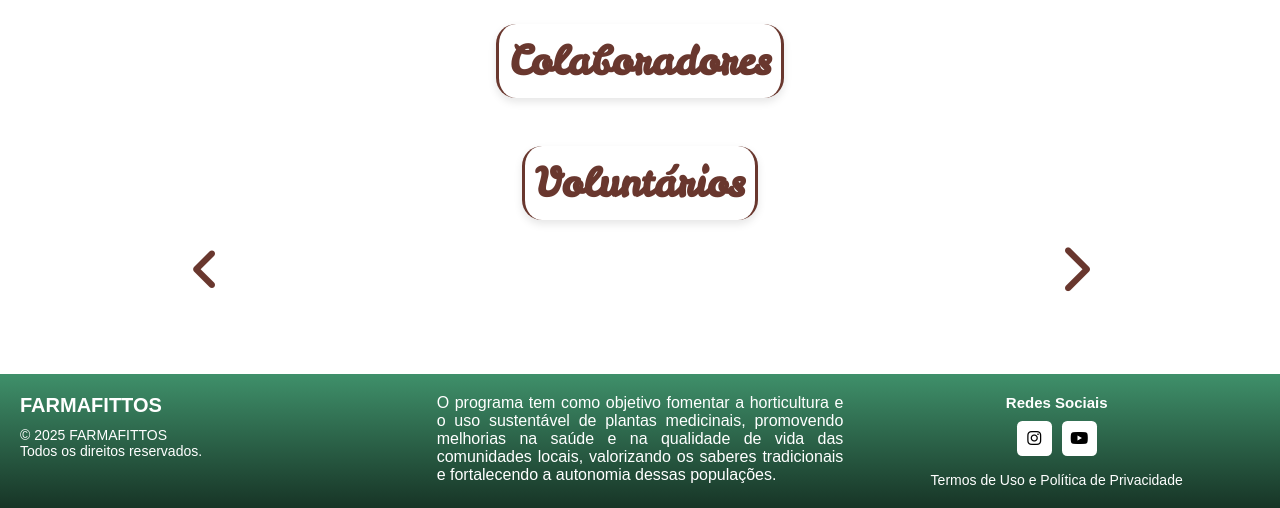
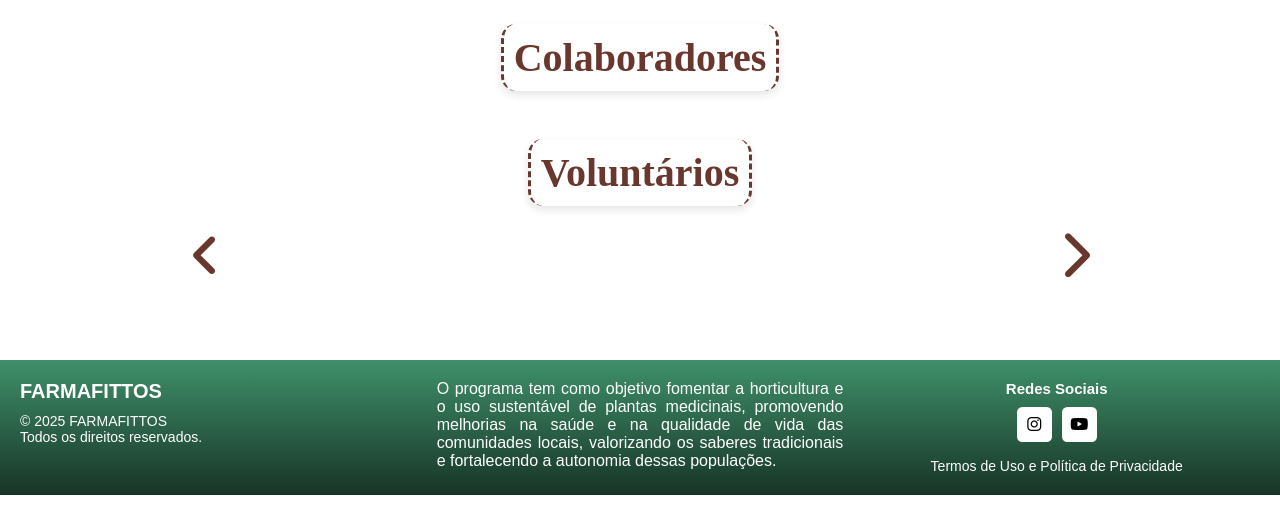
Before and after one commit to bagil01/Farmafittos-vers-o-final, a PHP site: page /pages/colaboradores.php in a window 1280 px wide. Shown: the part 253-761 px from the top of the page. Run offline with PHP 8.4, Linux system fonts and the light colour scheme; data that the repository does not hold is empty; some web fonts are replaced.

Commit message:
ajustes no css

```diff
--- a/assets/css/colaboradores.css
+++ b/assets/css/colaboradores.css
@@ -15,7 +15,7 @@ body {
 }
 
 .card-colaborador {
-    max-width: 550px;
+    max-width: 650px;
     width: calc(50% - 24px);
     /* dois por linha com gap */
     margin: 20px auto;
@@ -62,11 +62,13 @@ body {
 }
 
 .card-colaborador img {
-    width: 120px;
-    height: 120px;
+    width: 130px;
+    height: 130px;
     border-radius: 50%;
     object-fit: cover;
     margin-bottom: 5px;
+    border: 3px dashed #813528;
+    padding: 5px;
 }
 
 button {
--- a/assets/css/voluntarios.css
+++ b/assets/css/voluntarios.css
@@ -30,13 +30,13 @@
     /* Garante que o texto respeite a largura do conteúdo */
     box-shadow: 0 4px 8px rgba(0, 0, 0, 0.1);
     padding: 10px;
-    font-family: 'font-title';
+    font-family: 'Times New Roman', Times, serif;
     font-size: 40px;
     color: #69372E;
     margin: 1.5rem auto;
-    border-radius: 20px;
-    border-left: 3px solid #69372E;
-    border-right: 3px solid #69372E;
+    border-radius: 15px;
+    border-left: 3px dashed #69372E;
+    border-right: 3px dashed #69372E;
     /* Remove margens externas e alinha ao centro */
 
 }
```
